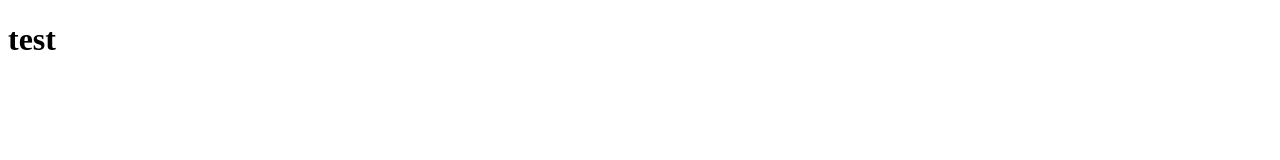
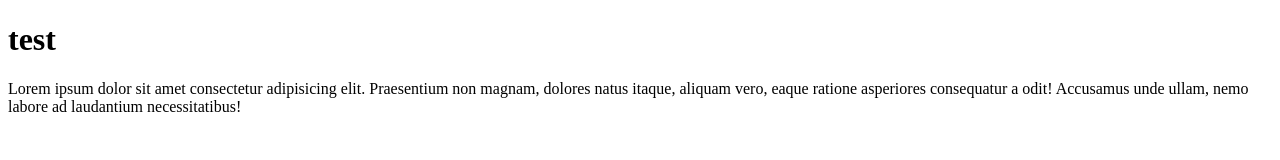
Before and after one commit to plake492/git_walkthrough, a plain HTML site: page index.html in a window 1280 px wide. Drawn offline with Linux system fonts and the light colour scheme.

Commit message:
doing stuff on a differnet branch

```diff
--- a/index.html
+++ b/index.html
@@ -7,5 +7,11 @@
   </head>
   <body>
     <h1>test</h1>
+    <p>
+      Lorem ipsum dolor sit amet consectetur adipisicing elit. Praesentium non
+      magnam, dolores natus itaque, aliquam vero, eaque ratione asperiores
+      consequatur a odit! Accusamus unde ullam, nemo labore ad laudantium
+      necessitatibus!
+    </p>
   </body>
 </html>
```
